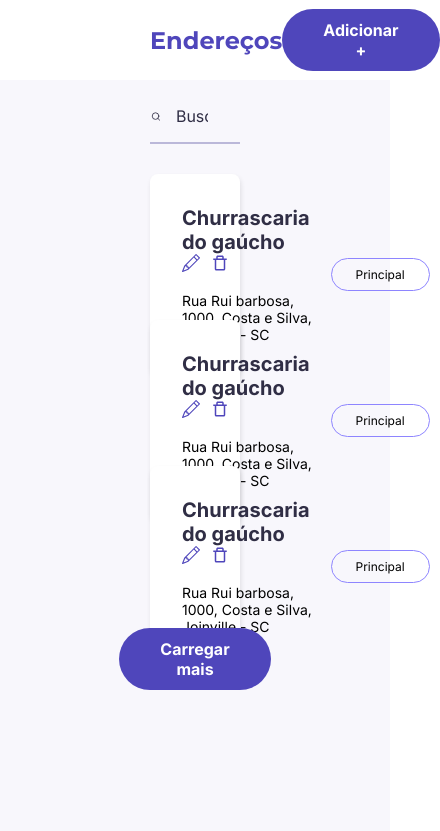
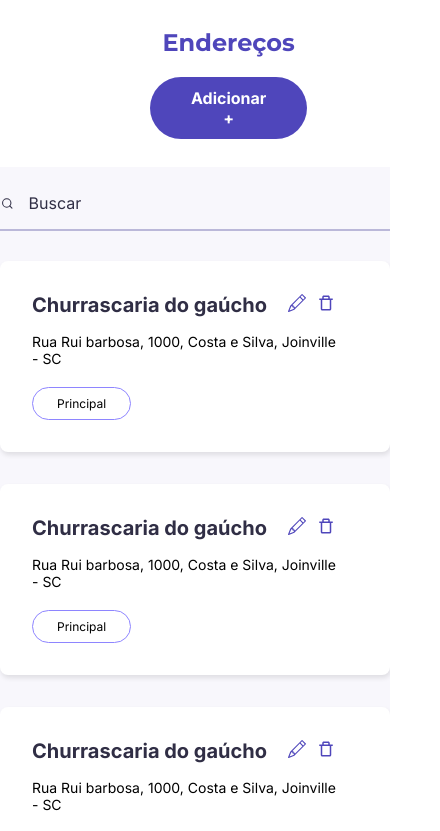
Before and after one commit to dharyel/publi-frontend, a React (Create React App) app: page / in a window 390 px wide. Shown: the top 831 px of the page, 440 px wide, since content can reach past the window. Built offline with nearby package versions, Linux system fonts and the light colour scheme.

Commit message:
adicionada responsividade na página de listar endereços

```diff
--- a/src/components/AddressCard/styles.ts
+++ b/src/components/AddressCard/styles.ts
@@ -7,7 +7,7 @@ import { colors } from '../../models/theme';
 export const Container = styled.form`
     width: 100%;
     max-width: 1140px;
-    height: 114px;
+    min-height: 114px;
     margin: 0 auto;
     margin-top: 32px;
 `;
@@ -25,13 +25,19 @@ export const Wrapper = styled.div`
     display: flex;
     justify-content: space-between;
     align-items: center;
+    flex-wrap: wrap;
 `;
 
 export const AddressInfos = styled.div`
+    margin-right: 20px;
     display: flex;
     flex-direction: column;
     justify-content: center;
     align-items: flex-start;
+
+    @media (max-width: 850px) {
+        margin-bottom: 20px;
+    }
 `;
 
 export const AddressInfosTop = styled.div`
--- a/src/components/AddressListCenter/styles.ts
+++ b/src/components/AddressListCenter/styles.ts
@@ -19,6 +19,10 @@ export const Wrapper = styled.div `
     align-items: center;
 
     margin: 0 auto;
+
+    @media (max-width: 850px) {
+        padding: 10px 0px 50px 0px;
+    }
 `;
 
 export const AddressCardsWrapper = styled.div`
--- a/src/components/AddressListTop/styles.ts
+++ b/src/components/AddressListTop/styles.ts
@@ -3,7 +3,7 @@ import { colors } from '../../models/theme';
 
 export const Container = styled.div `
     width: 100%;
-    height: 80px;
+    min-height: 80px;
 
     background-color: ${colors.bgWhite};
 `;
@@ -17,6 +17,11 @@ export const Wrapper = styled.div `
     display: flex;
     justify-content: space-between;
     align-items: center;
+    flex-wrap: wrap;
 
     margin: 0 auto;
+
+    @media (max-width: 850px) {
+        flex-direction: column;
+    }
 `;
--- a/src/components/PageTitleName/styles.ts
+++ b/src/components/PageTitleName/styles.ts
@@ -2,8 +2,13 @@ import styled from 'styled-components';
 import { colors } from '../../models/theme';
 
 export const TitleName = styled.h1`
+
     font-family: 'Montserrat', sans-serif;
     font-size: 24px;
     font-weight: 700;
     color: ${colors.brandcolorPrimaryDefault};
+
+    @media (max-width: 850px){
+        margin-bottom: 20px;
+    }
 `;
```
